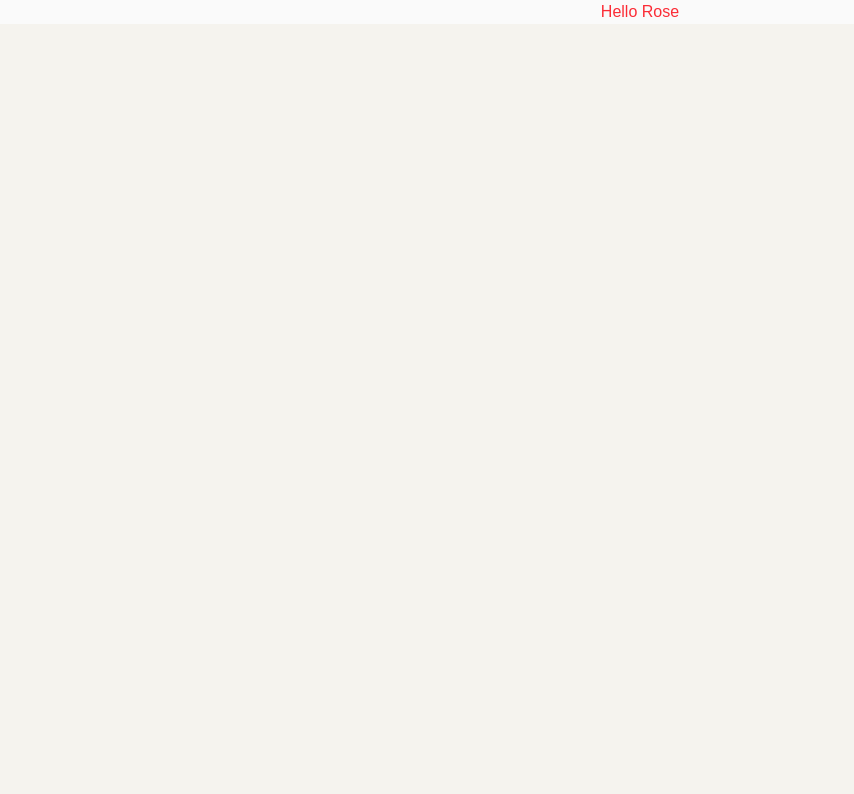
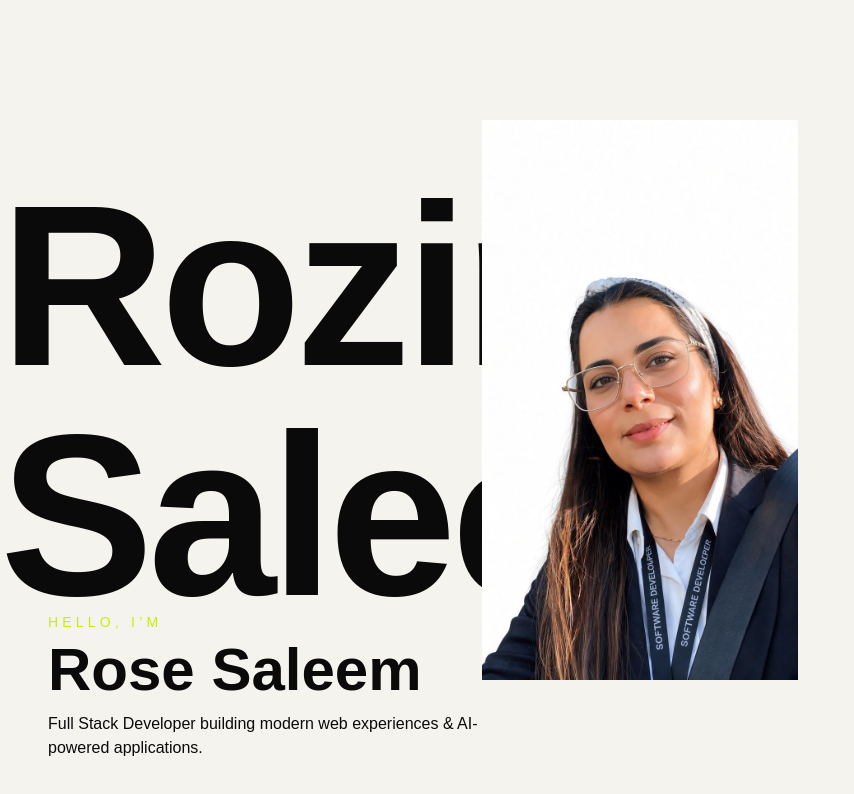
Before and after one commit to rosepeacemaker/portfolio-website, a Next.js app: page / in a window 1280 px wide. Shown: the top 794 px of the page, without its empty margins (0-854 px from the left). Built offline with nearby package versions, Linux system fonts and the light colour scheme.

Commit message:
feat: add Navbar and main sections for the portfolio
- Created Navbar component with links to different sections and a theme toggle.
- Added About, Contact, Hero, Journey, Projects, and Skills sections with basic structure.
- Implemented ThemeToggle component for dark/light mode switching.

```diff
--- a/src/app/page.tsx
+++ b/src/app/page.tsx
@@ -1,10 +1,6 @@
 
-
+import Hero from "@/src/components/sections/Hero";
 
 export default function Home() {
-  return (
-    <div className="flex flex-col flex-1 items-center justify-center bg-zinc-50 font-sans dark:bg-black">
-      <h1 className="text-red-500">Hello Rose</h1>
-    </div>
-  );
+  return <Hero />;
 }
--- /dev/null
+++ b/src/components/layout/Navbar.tsx
@@ -0,0 +1,27 @@
+import ThemeToggle from "../ui/ThemeToggle";
+import Link from "next/link"
+
+
+
+export default function Navbar(){
+    return(
+          <nav className="fixed top-0 left-0 w-full z-50 px-6 py-5">
+      <div className="max-w-7xl mx-auto flex items-center justify-between">
+        <Link href="/" className="font-[var(--font-cormorant)] text-2xl font-semibold">
+          Rose.
+        </Link>
+
+        <div className="flex items-center gap-6">
+          <div className="hidden md:flex items-center gap-6 text-sm">
+           <Link href="#about">About</Link>
+        <Link href="#skills">Skills</Link>
+        <Link href="#projects">Projects</Link>
+        <Link href="#contact">Contact</Link>
+          </div>
+
+          <ThemeToggle />
+        </div>
+      </div>
+    </nav>
+    )
+}
--- /dev/null
+++ b/src/components/sections/About.tsx
@@ -0,0 +1,10 @@
+
+
+
+export default function About() {
+  return (
+    <section id="about" className="min-h-screen px-6 py-24">
+      <h2 className="text-5xl font-semibold">About Me</h2>
+    </section>
+  );
+}
--- /dev/null
+++ b/src/components/sections/Contact.tsx
@@ -0,0 +1,7 @@
+export default function Contact() {
+  return (
+    <section id="contact" className="min-h-screen px-6 py-24">
+      <h2 className="text-5xl font-semibold">Contact</h2>
+    </section>
+  );
+}
--- /dev/null
+++ b/src/components/sections/Hero.tsx
@@ -0,0 +1,39 @@
+import Image from "next/image";
+
+export default function Hero() {
+  return (
+    <section className="relative min-h-screen overflow-hidden bg-background text-foreground">
+      {/* Big text behind the image */}
+      <div className="absolute inset-0 flex items-center justify-center">
+        <h1 className="font-[var(--font-cormorant)] text-[18vw] font-semibold leading-none tracking-tight">
+          Rozina Saleem
+        </h1>
+      </div>
+      {/*  Image */}
+
+      <div className="absolute inset-0 z-10 flex items-center justify-center">
+        <Image
+          src="/images/profile/rose-profile.jpeg"
+          alt="Rozina Saleem"
+          width={500}
+          height={700}
+          className="h-[70vh] w-auto object-contain"
+          priority
+        />
+      </div>
+      {/* Front text */}
+      <div className="absolute bottom-10 left-6 z-20 md:left-12">
+        <p className="text-sm uppercase tracking-[0.3em] text-accent">
+          Hello, I’m
+        </p>
+
+        <h2 className="mt-2 text-4xl font-bold md:text-6xl">Rose Saleem</h2>
+
+        <p className="mt-3 max-w-md text-sm md:text-base">
+          Full Stack Developer building modern web experiences & AI-powered
+          applications.
+        </p>
+      </div>
+    </section>
+  );
+}
--- /dev/null
+++ b/src/components/sections/Journey.tsx
@@ -0,0 +1,7 @@
+export default function Journey() {
+  return (
+    <section id="journey" className="min-h-screen px-6 py-24">
+      <h2 className="text-5xl font-semibold">Journey</h2>
+    </section>
+  );
+}
--- /dev/null
+++ b/src/components/sections/Projects.tsx
@@ -0,0 +1,7 @@
+export default function Projects() {
+  return (
+    <section id="projects" className="min-h-screen px-6 py-24">
+      <h2 className="text-5xl font-semibold">Projects</h2>
+    </section>
+  );
+}
--- /dev/null
+++ b/src/components/sections/Skills.tsx
@@ -0,0 +1,9 @@
+
+
+export default function Skills() {
+  return (
+    <section id="skills" className="min-h-screen px-6 py-24">
+      <h2 className="text-5xl font-semibold">Skills</h2>
+    </section>
+  );
+}
--- /dev/null
+++ b/src/components/ui/ThemeToggle.tsx
@@ -0,0 +1,40 @@
+"use client"
+import { useEffect,useState } from "react";
+
+
+export default function ThemeToggle() {
+
+  const [dark, setDark] = useState(false);
+
+  useEffect(() => {
+    const savedTheme = localStorage.getItem("theme");
+
+    if (savedTheme === "dark") {
+      document.documentElement.classList.add("dark");
+      setDark(true);
+    }
+  }, []);
+
+
+
+
+const toggleTheme = () => {
+
+
+    const isDark = document.documentElement.classList.toggle("dark");
+
+    setDark(isDark);
+    localStorage.setItem("theme", isDark ? "dark" : "light");
+
+};
+
+return (
+    <button
+    onClick={toggleTheme}
+    aria-label="Toggle theme"
+    className="rounded-full border border-foreground/20 px-4 py-2"
+    >
+        {dark ? "☀️" : "🌙"}
+    </button>
+)
+}
```
Also changed, not shown: public/images/profile/rose-profile.jpeg (added).
